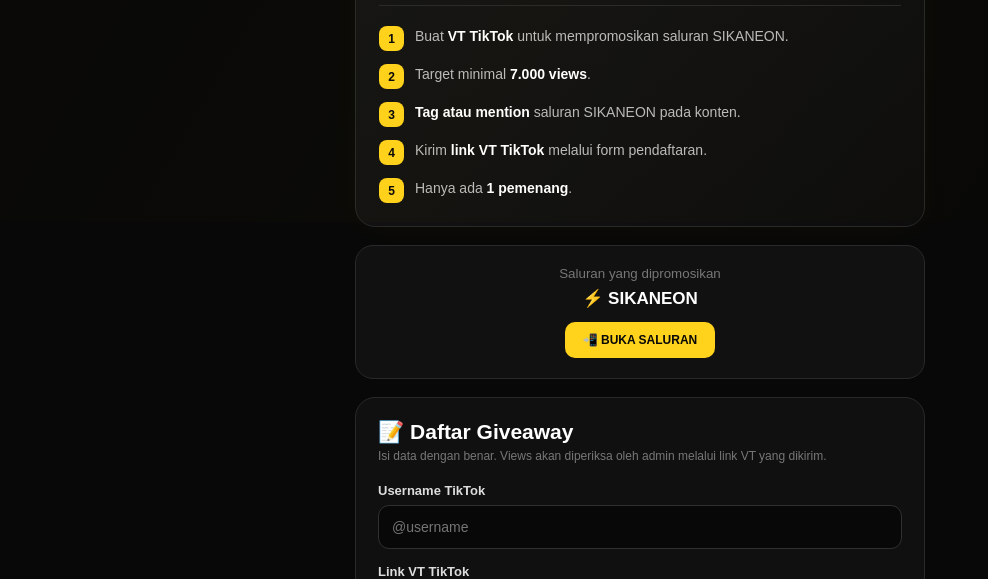
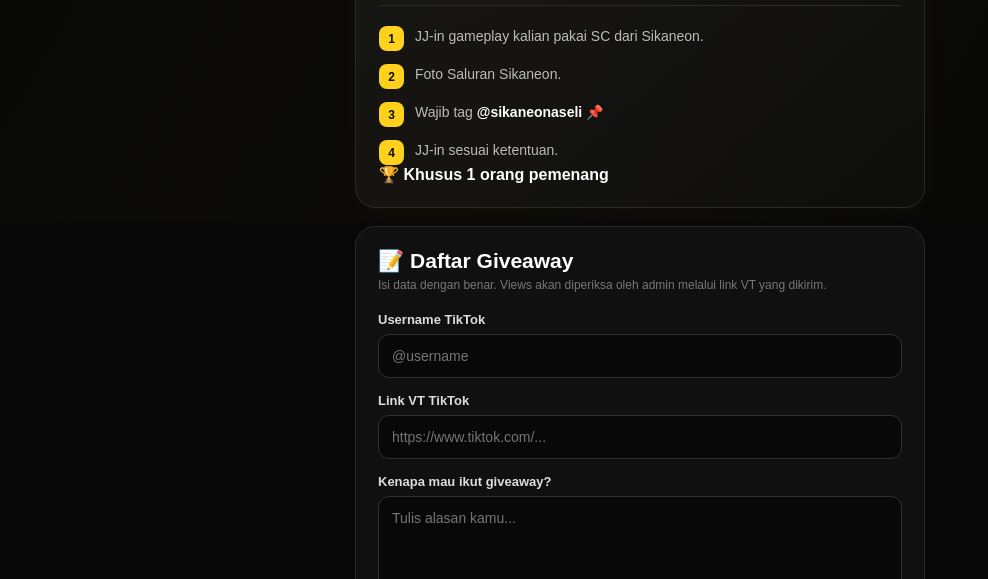
Before and after one commit to RILL-hub-rgb/sikaneon-giveaway, a plain HTML site: page giveaway/index.html in a window 1280 px wide. Shown: the part 578-1157 px from the top of the page, without its empty margins (0-988 px from the left). Drawn offline with Linux system fonts and the light colour scheme.

Commit message:
Update SIKANEON giveaway rules and prize

```diff
--- a/giveaway/index.html
+++ b/giveaway/index.html
@@ -431,7 +431,7 @@
 
 <div>
 <h2>Hadiah Utama</h2>
-<div class="money">Rp50.000</div>
+<div class="money">Akun SAE spek 1T</div>
 </div>
 
 </div>
@@ -442,42 +442,29 @@
 
 <div class="rule">
 <div class="num">1</div>
-<div>Buat <b>VT TikTok</b> untuk mempromosikan saluran SIKANEON.</div>
+<div>JJ-in gameplay kalian pakai SC dari Sikaneon.</div>
 </div>
 
 <div class="rule">
 <div class="num">2</div>
-<div>Target minimal <b>7.000 views</b>.</div>
+<div>Foto Saluran Sikaneon.</div>
 </div>
 
 <div class="rule">
 <div class="num">3</div>
-<div><b>Tag atau mention</b> saluran SIKANEON pada konten.</div>
+<div>Wajib tag <b>@sikaneonaseli</b> 📌</div>
 </div>
 
 <div class="rule">
 <div class="num">4</div>
-<div>Kirim <b>link VT TikTok</b> melalui form pendaftaran.</div>
-</div>
-
-<div class="rule">
-<div class="num">5</div>
-<div>Hanya ada <b>1 pemenang</b>.</div>
+<div>JJ-in sesuai ketentuan.</div>
 </div>
 
 </div>
 
+<div class="winner-note">
+🏆 <b>Khusus 1 orang pemenang</b>
 </div>
-
-<div class="channel">
-
-<small>Saluran yang dipromosikan</small>
-
-<strong>⚡ SIKANEON</strong>
-
-<a href="#" target="_blank" rel="noopener">
-📲 BUKA SALURAN
-</a>
 
 </div>
 
```
